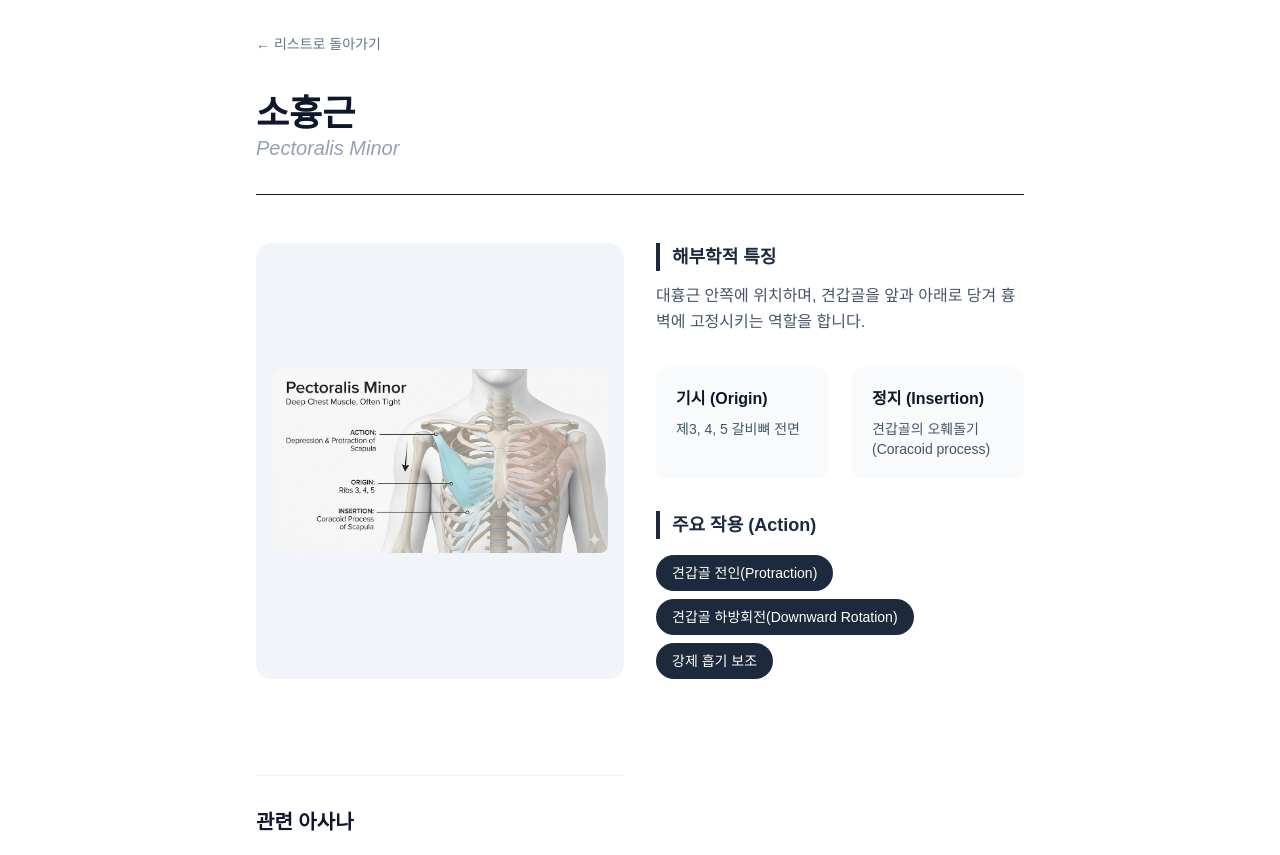
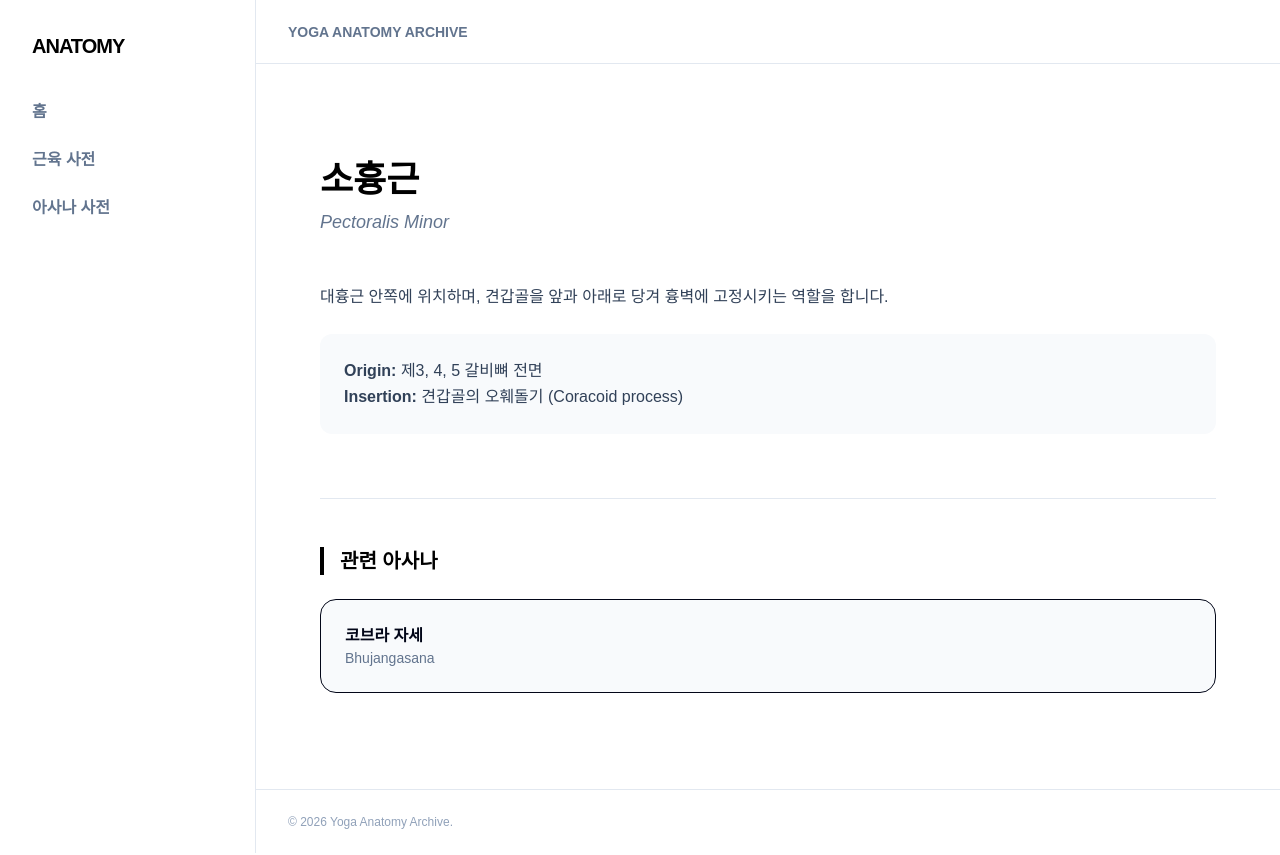
Before and after one commit to yoons0717/yoga-anatomy-wiki, a Next.js app: page /muscles/m1 in a window 1280 px wide. Shown: the top 855 px of the page. Built offline with nearby package versions, Linux system fonts and the light colour scheme.

Commit message:
refactor: common components

```diff
--- a/src/app/asanas/[id]/page.tsx
+++ b/src/app/asanas/[id]/page.tsx
@@ -2,6 +2,9 @@ import { asanas } from '@/data/asanas';
 import { upperBodyMuscles } from '@/data/muscles';
 import { notFound } from 'next/navigation';
 import Link from 'next/link';
+import PageWrapper from '@/components/PageWrapper';
+import PageHeader from '@/components/PageHeader';
+import SectionHeading from '@/components/SectionHeading';
 
 export default async function AsanaDetailPage({ params }: { params: Promise<{ id: string }> }) {
   const { id } = await params;
@@ -13,9 +16,8 @@ export default async function AsanaDetailPage({ params }: { params: Promise<{ id
   const muscles = upperBodyMuscles.filter((m) => asana.target_muscles.includes(m.id));
 
   return (
-    <div className="mx-auto max-w-4xl p-12">
-      <h1 className="text-4xl font-black">{asana.name_ko}</h1>
-      <p className="mb-8 text-lg text-slate-500 italic">{asana.name_sanskrit}</p>
+    <PageWrapper>
+      <PageHeader title={asana.name_ko} subtitle={asana.name_sanskrit} />
 
       {/* 아사나 도해 이미지 */}
       <div className="mb-12">
@@ -25,8 +27,8 @@ export default async function AsanaDetailPage({ params }: { params: Promise<{ id
           className="h-auto w-full rounded-3xl border border-slate-100 shadow-lg"
         />
       </div>
+      <SectionHeading>사용되는 근육들</SectionHeading>
 
-      <h2 className="mb-4 text-xl font-bold">사용되는 근육들</h2>
       <div className="grid grid-cols-2 gap-4">
         {muscles.map((m) => (
           <Link
@@ -37,7 +39,14 @@ export default async function AsanaDetailPage({ params }: { params: Promise<{ id
             {m.name_ko}
           </Link>
         ))}
+
+        <Link
+          href={`/muscles/${id}`}
+          className="block rounded-2xl border border-slate-200 bg-white p-5 transition-all duration-200 hover:border-black hover:shadow-sm"
+        >
+          <span className="font-bold text-slate-900">{123}</span>
+        </Link>
       </div>
-    </div>
+    </PageWrapper>
   );
 }
--- a/src/app/layout.tsx
+++ b/src/app/layout.tsx
@@ -1,30 +1,32 @@
-import type { Metadata } from 'next';
-import { Geist, Geist_Mono } from 'next/font/google';
 import './globals.css';
-
-const geistSans = Geist({
-  variable: '--font-geist-sans',
-  subsets: ['latin'],
-});
-
-const geistMono = Geist_Mono({
-  variable: '--font-geist-mono',
-  subsets: ['latin'],
-});
-
-export const metadata: Metadata = {
-  title: 'Create Next App',
-  description: 'Generated by create next app',
-};
-
-export default function RootLayout({
-  children,
-}: Readonly<{
-  children: React.ReactNode;
-}>) {
+export default function RootLayout({ children }: { children: React.ReactNode }) {
   return (
-    <html lang="en">
-      <body className={`${geistSans.variable} ${geistMono.variable} antialiased`}>{children}</body>
+    <html lang="ko">
+      <body className="flex min-h-screen bg-white text-slate-950">
+        <aside className="w-64 border-r border-slate-200 bg-white p-8">
+          <h1 className="mb-10 text-xl font-black tracking-tighter text-black">ANATOMY</h1>
+          <nav className="space-y-6 font-bold text-slate-500">
+            <a href="/" className="block transition hover:text-black">
+              홈
+            </a>
+            <a href="/muscles" className="block transition hover:text-black">
+              근육 사전
+            </a>
+            <a href="/asanas" className="block transition hover:text-black">
+              아사나 사전
+            </a>
+          </nav>
+        </aside>
+        <div className="flex min-w-0 flex-1 flex-col">
+          <header className="flex h-16 items-center border-b border-slate-200 bg-white px-8 text-sm font-semibold text-slate-500">
+            YOGA ANATOMY ARCHIVE
+          </header>
+          <main className="flex-1 bg-white p-12 text-slate-950">{children}</main>
+          <footer className="flex h-16 items-center border-t border-slate-200 bg-white px-8 text-xs text-slate-400">
+            © 2026 Yoga Anatomy Archive.
+          </footer>
+        </div>
+      </body>
     </html>
   );
 }
--- a/src/app/muscles/[id]/page.tsx
+++ b/src/app/muscles/[id]/page.tsx
@@ -1,95 +1,48 @@
-import Link from 'next/link';
 import { upperBodyMuscles } from '@/data/muscles';
 import { asanas } from '@/data/asanas';
-import { notFound } from 'next/navigation';
+import Link from 'next/link';
+import PageWrapper from '@/components/PageWrapper';
+import PageHeader from '@/components/PageHeader';
+import SectionHeading from '@/components/SectionHeading';
 
 export default async function MuscleDetailPage({ params }: { params: Promise<{ id: string }> }) {
   const { id } = await params;
+  const muscle = upperBodyMuscles.find((m) => m.id === id);
+  if (!muscle) return <div>찾을 수 없습니다.</div>;
 
-  const muscle = upperBodyMuscles.find((m) => m.id === id);
-  const relatedAsanas = asanas.filter((asana) => asana.target_muscles.includes(id));
-
-  if (!muscle) {
-    notFound();
-  }
+  const related = asanas.filter((a) => a.target_muscles.includes(muscle.id));
 
   return (
-    <div className="min-h-screen bg-white p-8">
-      <div className="mx-auto max-w-3xl">
-        <Link
-          href="/muscles"
-          className="mb-8 inline-block text-sm text-slate-500 transition hover:text-slate-800"
-        >
-          ← 리스트로 돌아가기
-        </Link>
+    <PageWrapper>
+      <PageHeader title={muscle.name_ko} subtitle={muscle.name_en} />
 
-        <header className="mb-12 border-b pb-8">
-          <h1 className="mt-2 text-4xl font-extrabold text-slate-900">{muscle.name_ko}</h1>
-          <p className="text-xl text-slate-400 italic">{muscle.name_en}</p>
-        </header>
-
-        <div className="grid grid-cols-1 gap-8 md:grid-cols-2">
-          {/* 해부학 이미지 영역 */}
-          <div className="flex items-center justify-center rounded-2xl bg-slate-100 p-4">
-            <img
-              src={`/images/muscles/${muscle.id}.jpg`}
-              alt={muscle.name_ko}
-              className="h-auto max-w-full rounded-lg"
-            />
-          </div>
-          {/* 해부학 정보 섹션 */}
-          <section className="space-y-8">
-            <div>
-              <h3 className="mb-3 border-l-4 border-slate-800 pl-3 text-lg font-bold text-slate-800">
-                해부학적 특징
-              </h3>
-              <p className="leading-relaxed text-slate-600">{muscle.description}</p>
-            </div>
-
-            <div className="grid grid-cols-1 gap-6 md:grid-cols-2">
-              <div className="rounded-xl bg-slate-50 p-5">
-                <h4 className="mb-2 font-bold text-slate-900">기시 (Origin)</h4>
-                <p className="text-sm text-slate-600">{muscle.origin}</p>
-              </div>
-              <div className="rounded-xl bg-slate-50 p-5">
-                <h4 className="mb-2 font-bold text-slate-900">정지 (Insertion)</h4>
-                <p className="text-sm text-slate-600">{muscle.insertion}</p>
+      <div className="space-y-6 leading-relaxed text-slate-700">
+        <p>{muscle.description}</p>
+        <div className="rounded-xl bg-slate-50 p-6 font-medium">
+          <p>
+            <strong>Origin:</strong> {muscle.origin}
+          </p>
+          <p>
+            <strong>Insertion:</strong> {muscle.insertion}
+          </p>
         </div>
       </div>
 
-            <div>
-              <h3 className="mb-3 border-l-4 border-slate-800 pl-3 text-lg font-bold text-slate-800">
-                주요 작용 (Action)
-              </h3>
-              <div className="mt-4 flex flex-wrap gap-2">
-                {muscle.action.map((act, index) => (
-                  <span
-                    key={index}
-                    className="rounded-full bg-slate-800 px-4 py-2 text-sm text-white"
+      <section className="mt-16 border-t border-slate-200 pt-12">
+        <SectionHeading>관련 아사나</SectionHeading>
+        <div className="grid gap-4">
+          {related.map((a) => (
+            <Link
+              href={`/asanas/${a.id}`}
+              key={a.id}
+              className="rounded-2xl border bg-slate-50 p-6 hover:border-slate-300"
             >
-                    {act}
-                  </span>
-                ))}
-              </div>
-            </div>
-          </section>
-          {/* 관련 아사나 섹션 */}
-          <section className="mt-16 border-t border-slate-100 pt-8">
-            <h3 className="mb-6 text-xl font-bold text-slate-900">관련 아사나</h3>
-            <div className="grid grid-cols-1 gap-4 sm:grid-cols-2">
-              {relatedAsanas.map((asana) => (
-                <Link href={`/asanas/${asana.id}`} key={asana.id}>
-                  <div className="cursor-pointer rounded-2xl border border-slate-100 bg-slate-50 p-6 transition-all hover:border-slate-300">
-                    <h4 className="font-bold text-slate-900">{asana.name_ko}</h4>
-                    <p className="mb-2 text-sm text-slate-500 italic">{asana.name_sanskrit}</p>
-                    <p className="text-sm leading-relaxed text-slate-600">{asana.description}</p>
-                  </div>
+              <h4 className="font-bold">{a.name_ko}</h4>
+              <p className="text-sm text-slate-500">{a.name_sanskrit}</p>
             </Link>
           ))}
         </div>
       </section>
-        </div>
-      </div>
-    </div>
+    </PageWrapper>
   );
 }
--- /dev/null
+++ b/src/components/PageHeader.tsx
@@ -0,0 +1,13 @@
+interface PageHeaderProps {
+  title: string;
+  subtitle?: string;
+}
+
+export default function PageHeader({ title, subtitle }: PageHeaderProps) {
+  return (
+    <header className="mb-12">
+      <h1 className="text-4xl font-black text-black">{title}</h1>
+      {subtitle && <p className="mt-2 text-lg text-slate-500 italic">{subtitle}</p>}
+    </header>
+  );
+}
--- /dev/null
+++ b/src/components/PageWrapper.tsx
@@ -0,0 +1,3 @@
+export default function PageWrapper({ children }: { children: React.ReactNode }) {
+  return <div className="mx-auto max-w-4xl py-12">{children}</div>;
+}
--- /dev/null
+++ b/src/components/SectionHeading.tsx
@@ -0,0 +1,9 @@
+interface SectionHeadingProps {
+  children: React.ReactNode;
+}
+
+export default function SectionHeading({ children }: { children: React.ReactNode }) {
+  return (
+    <h3 className="mb-6 border-l-4 border-black pl-4 text-xl font-bold text-black">{children}</h3>
+  );
+}
```
Also changed, not shown: src/app/muscles/page.tsx (+21 -60 lines). Lines whose indentation alone changed are shown as unchanged.
